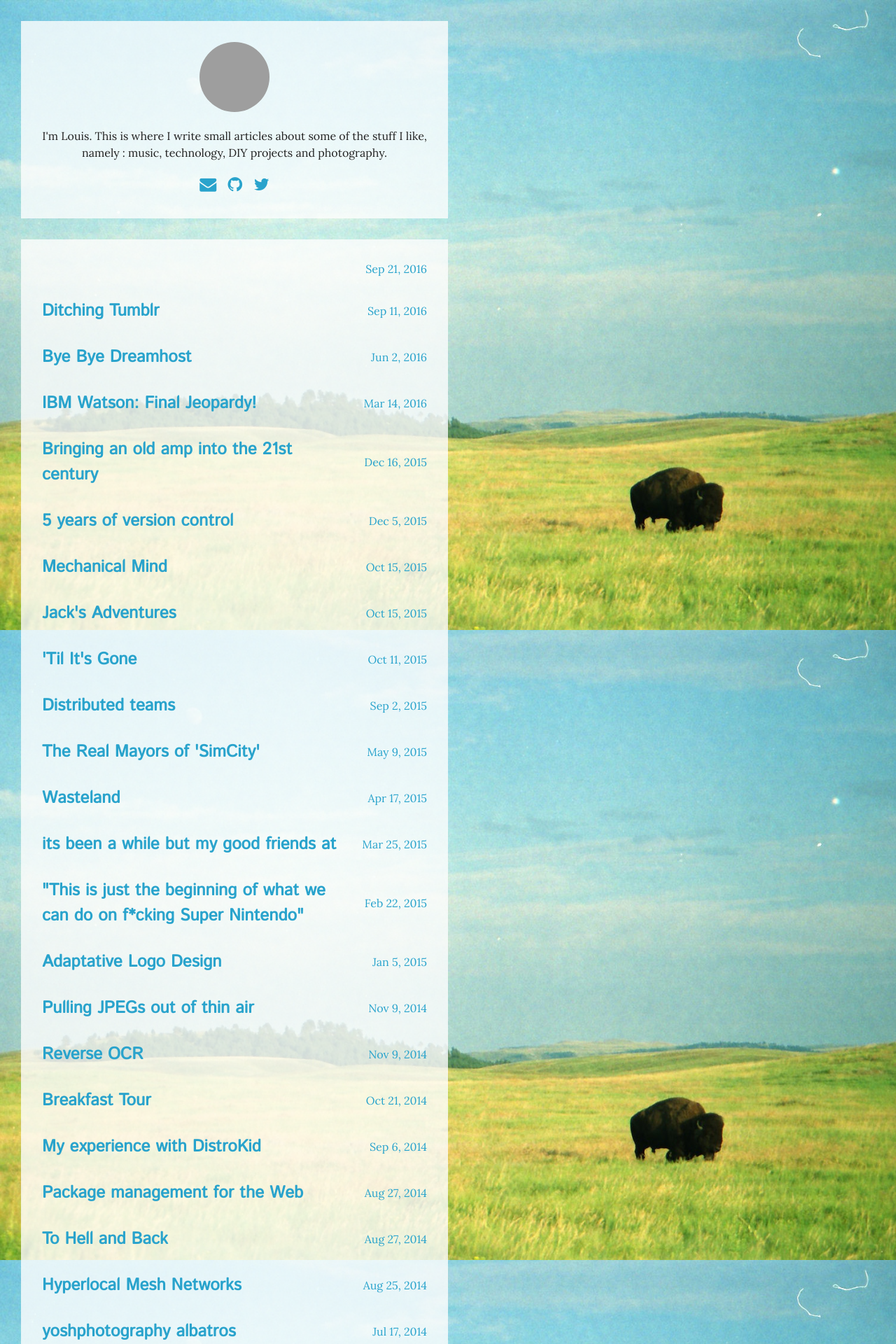
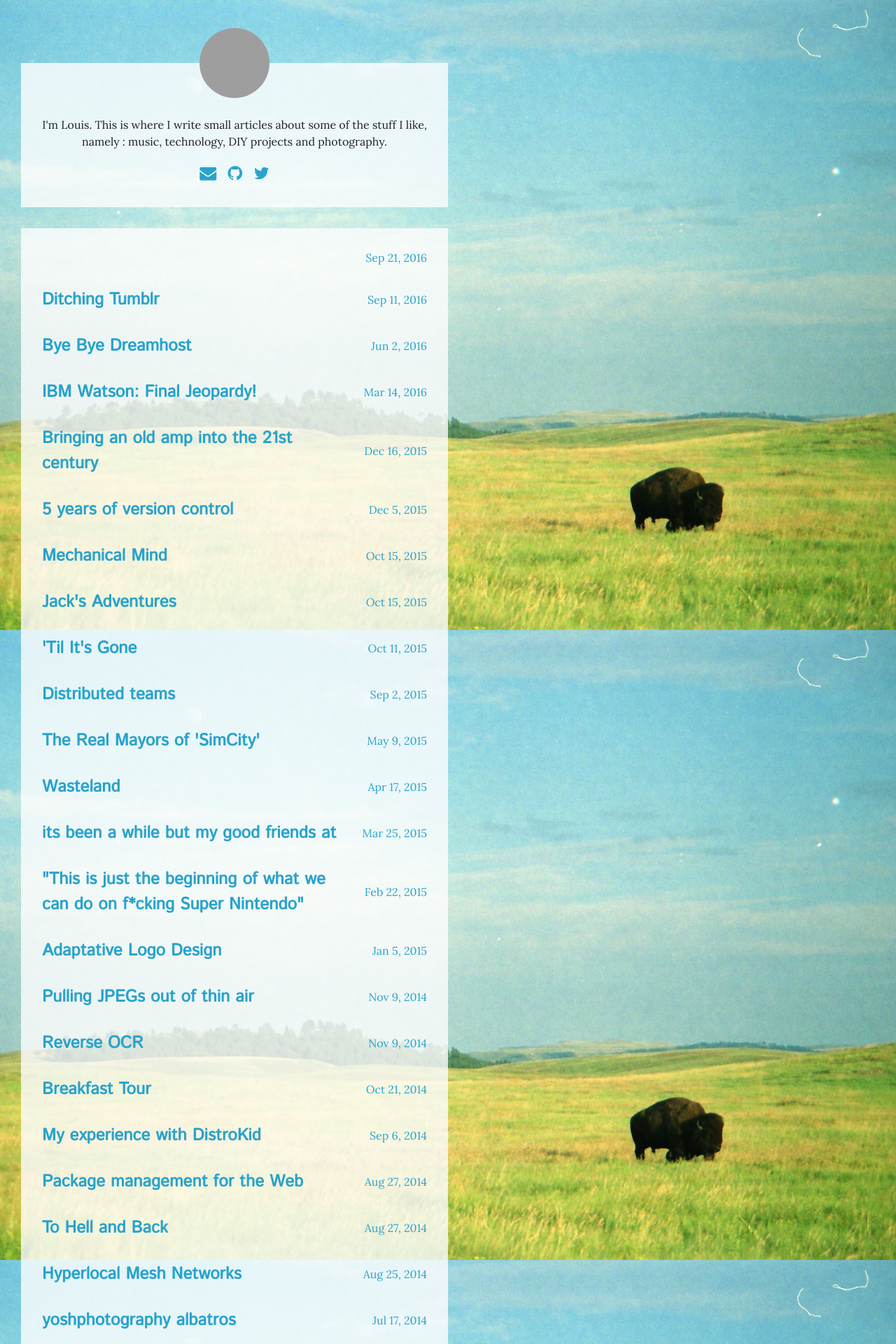
Before and after one commit to louisroy/louisroy.github.io, a Jekyll site: the page built from index.html, in a window 1280 px wide. Shown: the top 1920 px of the page at 70% size. Built offline with Jekyll 4.4.1, drawn with Linux system fonts in a browser that asks for light colours; nearby versions of some CDN libraries; grey boxes are pictures that could not be loaded.

Commit message:
added cname

```diff
--- /dev/null
+++ b/CNAME
@@ -0,0 +1 @@
+www.louisroy.net
--- a/css/main.scss
+++ b/css/main.scss
@@ -89,9 +89,12 @@
 }
 
 .site-header {
+  position:relative;
   background-color:rgba(#FEFEFE, 0.8);
   padding:$spacing-unit;
+  padding-top:$spacing-unit * 2;
   margin-bottom:$spacing-unit;
+  margin-top:$spacing-unit * 2;
   text-align:center;
 
   @include media-query(720px) {
@@ -168,7 +171,11 @@
 }
 
 .site-title {
-  display:inline-block;
+  display:block;
+  position:absolute;
+  top:0;
+  left:50%;
+  transform:translate(-50%, -50%);
 }
 
 .site-picture {
```
